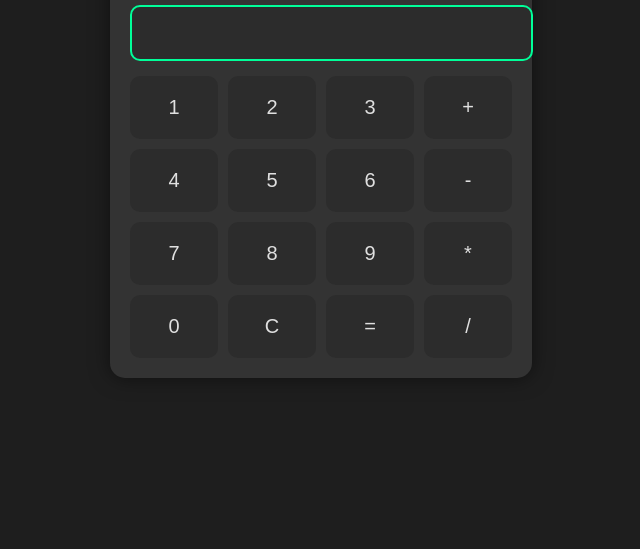
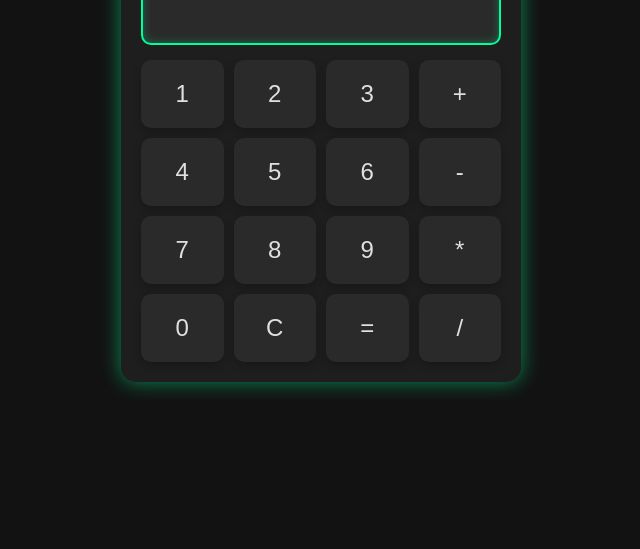
Before and after one commit to Nerdzter/Projeto-Calculadora-JS, a plain HTML site: page index.html in a window 1280 px wide. Shown: the part 267-816 px from the top of the page, without its empty margins (319-959 px from the left). Drawn offline with Linux system fonts and the light colour scheme.

Commit message:
Melhorando o Css

```diff
--- a/assets/css/style.css
+++ b/assets/css/style.css
@@ -1,13 +1,13 @@
 @import url('https://fonts.googleapis.com/css2?family=Figtree:ital,wght@0,300..900;1,300..900&family=Open+Sans:ital,wght@0,300..800;1,300..800&display=swap');
 
 :root {
-    --primary-bg: #1e1e1e;
-    --secondary-bg: #333;
-    --accent-color: #00ff99;
-    --text-color: #e0e0e0;
-    --button-bg: #2c2c2c;
-    --button-hover-bg: #444;
-    --border-color: #00ff99;
+    --primary-bg: #121212; /* Fundo escuro */
+    --secondary-bg: #1e1e1e; /* Fundo do container */
+    --button-bg: #2a2a2a; /* Fundo dos botões */
+    --button-hover-bg: #333; /* Fundo dos botões ao passar o mouse */
+    --accent-color: #00ff99; /* Cor neon */
+    --text-color: #e0e0e0; /* Cor do texto */
+    --border-color: #00ff99; /* Cor da borda */
     font-family: 'Figtree', sans-serif;
 }
 
@@ -16,6 +16,7 @@ body {
     justify-content: center;
     align-items: center;
     height: 100vh;
+    margin: 0;
     background-color: var(--primary-bg);
 }
 
@@ -23,46 +24,61 @@ body {
     background-color: var(--secondary-bg);
     padding: 20px;
     border-radius: 15px;
-    box-shadow: 0 0 20px rgba(0, 0, 0, 0.5);
+    box-shadow: 0 0 20px rgba(0, 255, 153, 0.5); /* Sombra neon */
+    display: flex;
+    flex-direction: column;
+    align-items: center; /* Centraliza itens horizontalmente */
+    max-width: 360px; /* Define uma largura máxima */
+    width: 100%;
 }
 
 #display {
     width: 100%;
-    height: 50px;
+    height: 60px;
     margin-bottom: 15px;
     text-align: right;
-    font-size: 28px;
-    padding-right: 15px;
+    font-size: 32px;
+    padding: 0 20px;
     color: var(--text-color);
     background-color: var(--button-bg);
     border: 2px solid var(--border-color);
     border-radius: 10px;
+    box-shadow: inset 0 0 10px rgba(0, 255, 153, 0.3); /* Sombra interna */
+    line-height: 60px; /* Alinha o texto verticalmente */
+    box-sizing: border-box; /* Inclui padding e borda no tamanho total */
 }
 
 .buttons {
     display: grid;
     grid-template-columns: repeat(4, 1fr);
     gap: 10px;
+    width: 100%; /* Garante que o grid ocupe toda a largura disponível */
 }
 
 button {
     width: 100%;
     padding: 20px;
-    font-size: 20px;
+    font-size: 24px;
     border: none;
     background-color: var(--button-bg);
     color: var(--text-color);
     border-radius: 10px;
     cursor: pointer;
     transition: background-color 0.3s, transform 0.2s;
+    box-shadow: 0 4px 8px rgba(0, 0, 0, 0.2); /* Sombra dos botões */
 }
 
 button:hover {
-    background-color: #002c1a;
-    transform: scale(1.05);
+    background-color: var(--button-hover-bg);
+    transform: scale(1.05); /* Efeito de aumento */
+    box-shadow: 0 6px 12px rgba(0, 0, 0, 0.3); /* Efeito de sombra ao passar o mouse */
+}
+
+button:active {
+    background-color: var(--button-hover-bg);
+    box-shadow: inset 0 2px 5px rgba(0, 0, 0, 0.2); /* Efeito de pressionar o botão */
 }
 
 h1{
-    text-align: center;
-    color: #00ff99;
+    color: #014529;
 }
```
